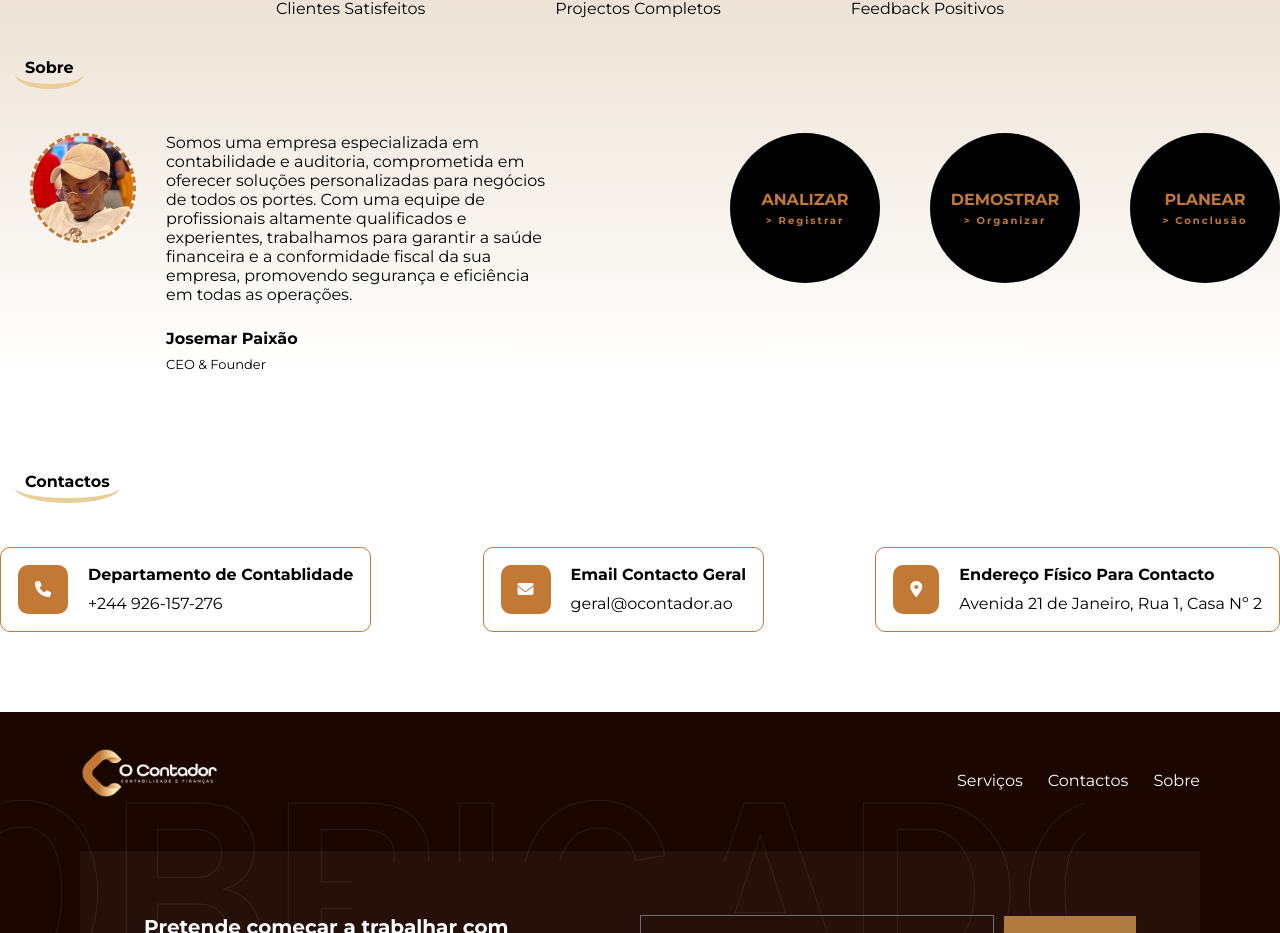
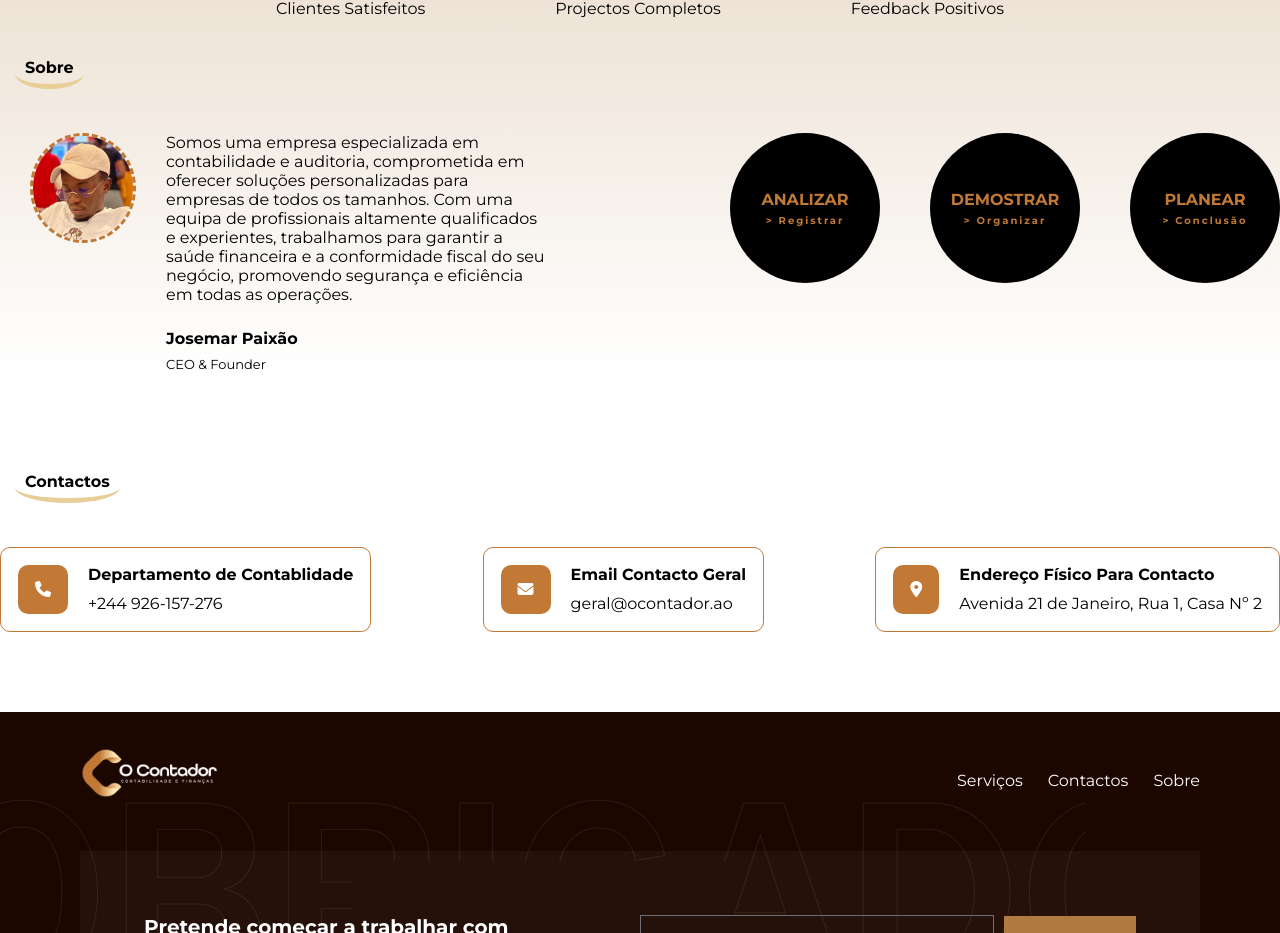
Before and after one commit to josedomingos919/o-contador-site, a React (Vite) app: page / in a window 1280 px wide. Shown: the part 2018-2951 px from the top of the page. Built offline with nearby package versions, Linux system fonts and the light colour scheme.

Commit message:
feat: adjustment in text

```diff
--- a/src/components/session2/index.jsx
+++ b/src/components/session2/index.jsx
@@ -34,10 +34,10 @@ export const Session2 = () => {
         <S.AboutInfo>
           <S.AboutInfo1>
             Somos uma empresa especializada em contabilidade e auditoria,
-            comprometida em oferecer soluções personalizadas para negócios de
-            todos os portes. Com uma equipe de profissionais altamente
+            comprometida em oferecer soluções personalizadas para empresas de
+            todos os tamanhos. Com uma equipa de profissionais altamente
             qualificados e experientes, trabalhamos para garantir a saúde
-            financeira e a conformidade fiscal da sua empresa, promovendo
+            financeira e a conformidade fiscal do seu negócio, promovendo
             segurança e eficiência em todas as operações.
           </S.AboutInfo1>
           <S.AboutInfo2>Josemar Paixão</S.AboutInfo2>
```
